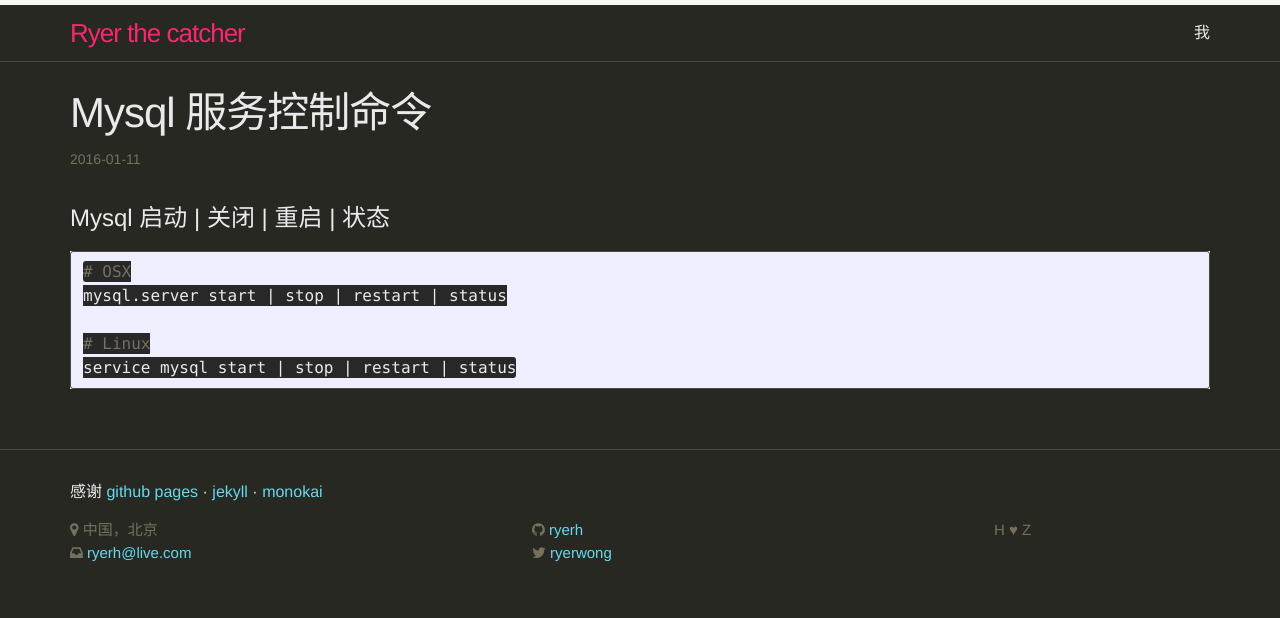
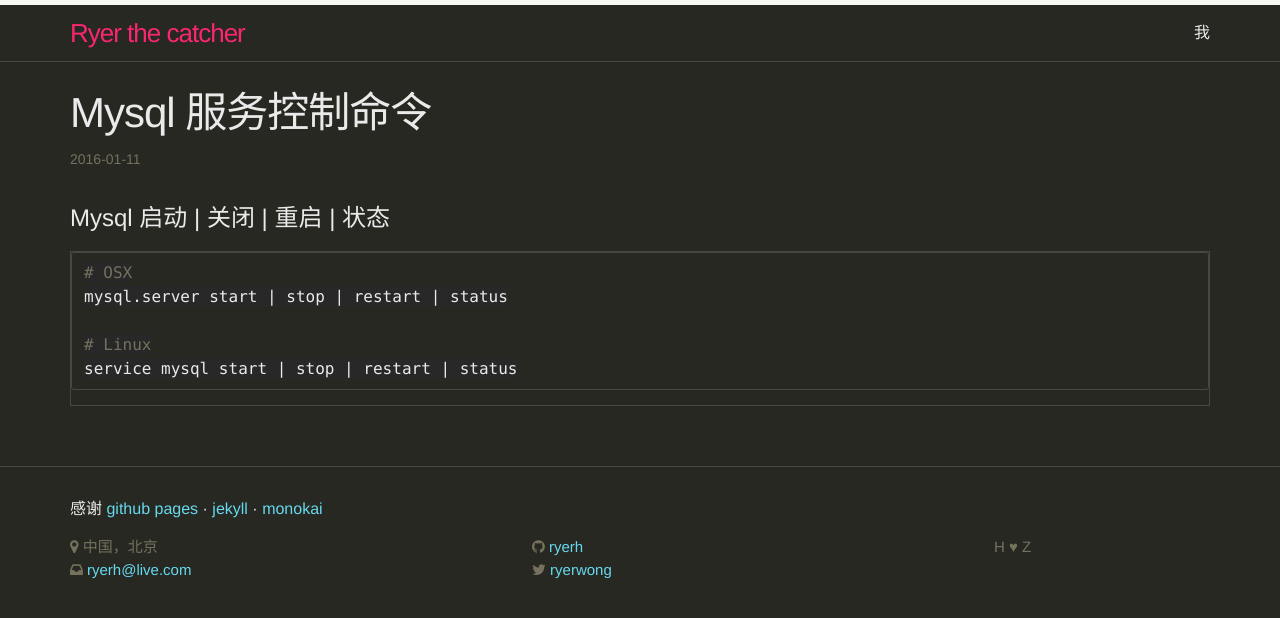
Before and after one commit to ryerh/ryerh.github.io, a Jekyll site: the page built from _posts/2016-01-11-mysql.md, in a window 1280 px wide. Shown: the top 618 px of the page. Built offline with Jekyll 4.4.1, drawn with Linux system fonts in a browser that asks for light colours; nearby versions of some CDN libraries; Markdown is read by kramdown in place of the engine named in the settings.

```diff
--- a/_config.yml
+++ b/_config.yml
@@ -19,6 +19,9 @@ twitter_username: ryerwong
 github_username:  ryerh
 disqus_shorname: ryerh
 
-markdown: redcarpet
-redcarpet:
-  extensions: [fenced_code_blocks]
+markdown: kramdown
+
+kramdown:
+  input: GFM
+  hard_wrap: false
+  syntax_highlighter: rouge
--- a/_sass/_syntax-highlighting.scss
+++ b/_sass/_syntax-highlighting.scss
@@ -5,7 +5,8 @@
     @extend %vertical-rhythm;
 
     .highlighter-rouge & {
-      background: #eef;
+      background: transparent;
+      border: 1px solid $grey-color-dark;
     }
 
     & > pre {
```
Also changed, not shown: _posts/2016-07-13-npm-killed.md (+2 -2 lines).
